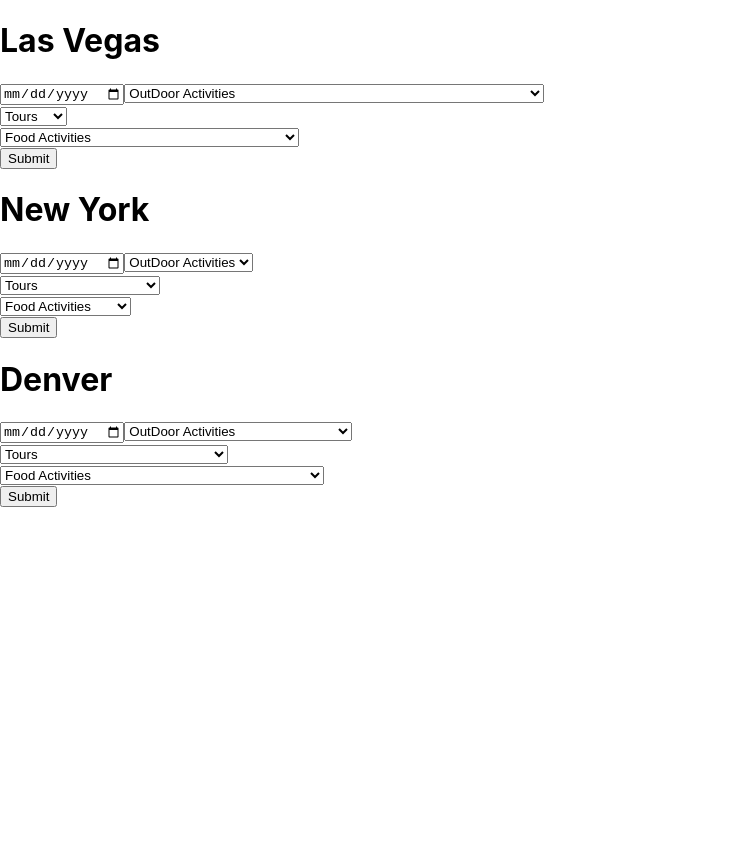
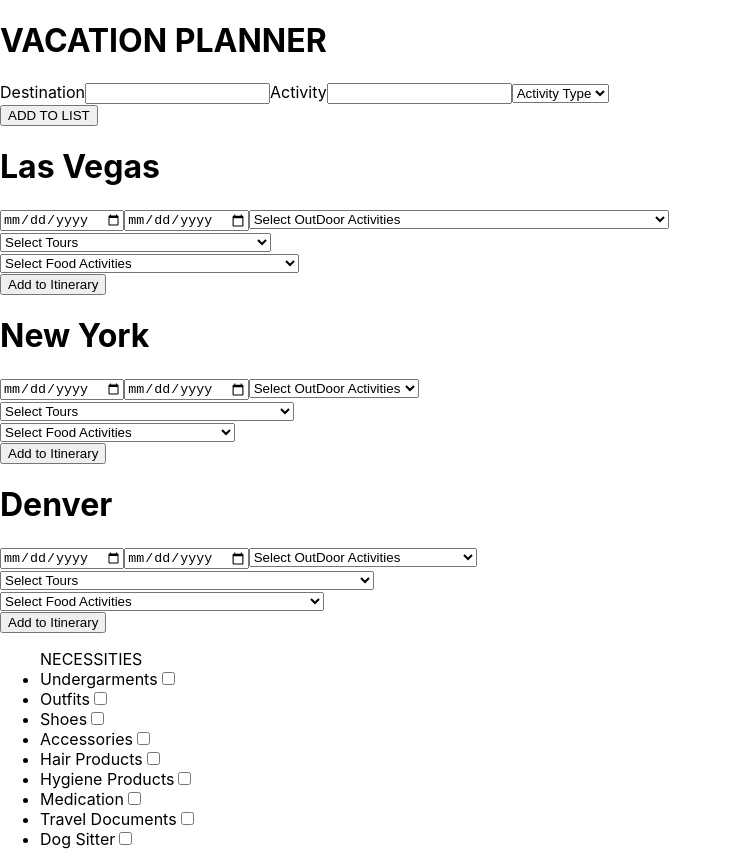
Before and after one commit to CoderGirlKenya/Travel-Itinerary, a React (Create React App) app in the folder OneDrive/Desktop/Front-End/travel-itinerary/: page / in a window 1280 px wide. Shown: the whole page, without its empty margins (0-732 px from the left). Before the commit the page ends 800 px from the top, so only its background shows below. Built offline with nearby package versions, Linux system fonts and the light colour scheme.

Commit message:
added necessities

```diff
--- a/OneDrive/Desktop/Front-End/travel-itinerary/src/App.js
+++ b/OneDrive/Desktop/Front-End/travel-itinerary/src/App.js
@@ -1,52 +1,65 @@
-import logo from './logo.svg';
 import './App.css';
 import Activities from './components/Activities';
+import Necessities from './components/Necessities';
+import NewActivity from './components/NewActivity/NewActivity';
+import React from 'react';
+
 
 function App() {
   const activities = [
     {
       destination: "Las Vegas",
-      outdoors : "Marvel Avengers S.T.A.T.I.O.N at Treasure Island Hotel and Casino",
-      tours :  "atv tour",
-      food : "Downtown Vegas Sightseeing and Foodie Tour",
+      outdoors : ["Marvel Avengers S.T.A.T.I.O.N at Treasure Island Hotel and Casino","Madam Toussauds with Gondola Boat Ride", "Shark Reef at Mandalay Bay Hotel and Casino"],
+      tours : ["ATV Tour","Grand Canyon West Rim Bus Tour","Las Vegas Strip Highlights Helicopter Tour", "Big Bus Las Vegas Hop-on Hop-off Open Top Tour"],
+      food : ["Downtown Vegas Sightseeing and Foodie Tour"],
 
     },
     {
       destination : "New York",
-      outdoors : "Bronx Zoo",
-      tours :  "7 Hours Boroughs Tour",
-      food : "Taste of NYC Tour",
+      outdoors : ["Bronx Zoo"],
+      tours :  ["7 Hours Boroughs Tour","Circle Line Complete Manhattan Island Cruise", "Big Bus Hop on and off Tour"],
+      food : ["Taste of NYC Tour","New York Premier Dinner Cruise","Chinatown and Little Italy Food Fest"],
 
     },
     {
       destination: "Denver",
-      outdoors :  "Beyond Light Show and Meditation",
-      tours :  "Whiskey, History and Outlaws Tour",
-      food : "The Dinner Detective Murder Mystery Dinner Show",
+      outdoors :  ["Beyond Light Show and Meditation","Rocky Mountain Ziplining"],
+      tours : [ "Whiskey, History and Outlaws Tour", "Small Group Tour of Pike Peak and the Garden of the Gods"],
+      food : ["The Dinner Detective Murder Mystery Dinner Show"],
 
     }
   ]
+    const addNewVacationHandler = activities =>{
+      console.log(activities)
+    }
+
 
   return (
     <div>
+
+      <NewActivity onAddVacation = {addNewVacationHandler}/>
       <Activities
-          destination={activities[0].destination}
-          outdoors= {activities[0].outdoors}
-          tours={activities[0].tours}
-          food ={activities[0].food}>
+    destination = {activities[0].destination}
+      outdoors = {activities[0].outdoors}
+      tours = {activities[0].tours}
+      food = {activities[0].food}>
       </Activities>
       <Activities
-          destination={activities[1].destination}
-          outdoors= {activities[1].outdoors}
-          tours={activities[1].tours}
-          food ={activities[1].food}>
+      destination = {activities[1].destination}
+      outdoors = {activities[1].outdoors}
+      tours = {activities[1].tours}
+      food = {activities[1].food}>
       </Activities>
       <Activities
-          destination={activities[2].destination}
-          outdoors= {activities[2].outdoors}
-          tours={activities[2].tours}
-          food ={activities[2].food}>
+      destination = {activities[2].destination}
+      outdoors = {activities[2].outdoors}
+      tours = {activities[2].tours}
+      food = {activities[2].food}>
       </Activities>
+
+
+      <Necessities></Necessities>
+
     </div>
   );
 }
--- a/OneDrive/Desktop/Front-End/travel-itinerary/src/components/Activities.js
+++ b/OneDrive/Desktop/Front-End/travel-itinerary/src/components/Activities.js
@@ -1,49 +1,42 @@
+//import React, { useState } from 'react';
 import './Activities.css';
+import React from 'react';
 
-function Activities(props) {
-       const activitiesDestination = "Las Vegas";
-       const activitiesOutdoors = "Marvel Avengers S.T.A.T.I.O.N at Treasure Island Hotel and Casino";
-       const activitesTours = "atv tour";
-       const activitiesFood = "Downtown Vegas Sightseeing and Foodie Tour";
+const Activities=(props) =>{
 
-//    const lasVegas = [];
 
-//     let outdoors = ["Madam Toussauds with Gondola Boat Ride", "Shark Reef at Mandalay Bay Hotel and Casino", "Marvel Avengers S.T.A.T.I.O.N at Treasure Island Hotel and Casino"]
 
-//     let tours = ["atv tour", "Grand Canyon West Rim Bus Tour","Las Vegas Strip Highlights Helicopter Tour", "Big Bus Las Vegas Hop-on Hop-off Open Top Tour"]
-
-//     let food = ["Downtown Vegas Sightseeing and Foodie Tour"]
-
-//     lasVegas.push(outdoors, tours, food)
-
-    return (
+       return(
         <div>
-            <h1>{props.destination}</h1>
+        <h1>{props.destination}</h1>
             <div>
             <input type="date" name="travelDate"/>
+            <input type="date" name="travelReturnDate"/>
             <select name = "outdoors">
-                <option value = ''> OutDoor Activities</option>
-                <option value = "1" > {props.outdoors} </option>
-                {/* <option value = "2">{LasVegas.outdoors[1]}</option>
-                <option value = "3">{LasVegas.outdoors[2]}</option> */}
+                <option value = ''> Select OutDoor Activities</option>
+                <option value = "1" > {props.outdoors[0]} </option>
+                <option value = "2" > {props.outdoors[1]} </option>
+                <option value = "3" > {props.outdoors[2]} </option>
             </select>
 
             </div>
-            <div>
-            <select name = "tours">
-                <option value = ''> Tours</option>
-                <option value = "1">{props.tours}</option>
-                {/* <option value = "2">{LasVegas.tours[1]}</option>
-                <option value = "3">{LasVegas.tours[2]}</option> */}
-            </select>
+            <div >
+                <select name = "tours">
+                <option value = ''>Select Tours</option>
+                <option value = "1">{props.tours[0]}</option>
+                <option value = "2">{props.tours[1]}</option>
+                <option value = "3">{props.tours[2]}</option>
+                </select>
             </div>
             <div>
                 <select name = "food">
-                <option value = ''>Food Activities</option>
-                <option value = "1">{props.food}</option>
+                <option value = ''>Select Food Activities</option>
+                <option value = "1">{props.food[0]}</option>
+                <option value = "2">{props.food[1]}</option>
+                <option value = "3">{props.food[2]}</option>
                 </select>
             </div>
-            <button>Submit</button>
+            <button>Add to Itinerary</button>
         </div>
     )
 }
--- /dev/null
+++ b/OneDrive/Desktop/Front-End/travel-itinerary/src/components/Necessities.js
@@ -0,0 +1,22 @@
+const Necessities=()=>{
+
+    return(
+        <div>
+
+            <ul> NECESSITIES
+                <li>Undergarments<input type = "checkbox"></input></li>
+                <li>Outfits<input type = "checkbox"></input></li>
+                <li>Shoes<input type = "checkbox"></input></li>
+                <li>Accessories<input type = "checkbox"></input></li>
+                <li>Hair Products<input type = "checkbox"></input></li>
+                <li>Hygiene Products<input type = "checkbox"></input></li>
+                <li>Medication<input type = "checkbox"></input></li>
+                <li>Travel Documents<input type = "checkbox" ></input></li>
+                <li>Dog Sitter<input type = "checkbox"></input></li>
+
+            </ul>
+        </div>
+    )
+}
+
+export default Necessities;
--- /dev/null
+++ b/OneDrive/Desktop/Front-End/travel-itinerary/src/components/NewActivity/NewActivity.js
@@ -0,0 +1,17 @@
+import NewActivityForm from "./NewActivityForm"
+
+const NewActivity = () =>{
+
+
+    // const saveActivityDataHandler = (enteredActivityData) =>{
+    //     const activityData = {
+    //         ...enteredActivityData
+    //     };
+    //     console.log(activityData);
+
+    return (
+        <div ><NewActivityForm/></div>
+    )
+};
+
+export default NewActivity;
--- /dev/null
+++ b/OneDrive/Desktop/Front-End/travel-itinerary/src/components/NewActivity/NewActivityForm.js
@@ -0,0 +1,78 @@
+import React, { useState } from "react";
+
+
+
+const NewActivityForm = (props) =>{
+
+const [userInput, setUserInput] = useState ({
+    enteredDestination: '',
+    enteredActivity: '',
+    selectedType: '',
+})
+// const [enteredDestination, setEnteredDestination] = useState ('');
+// const [enteredActivity,setEnteredActivity] = useState ('');
+// const [selectedType, setSelectedType] = useState ('');
+
+
+//    const destinationChangeHandler = (event) =>{
+//     setEnteredDestination(event.target.value);
+//     console.log(event.target.value)
+//     event.target.value = newDestination;
+//     }
+
+    // const activityChangeHandler = (event) => {
+    //     setEnteredActivity(event.target.value);
+    //     console.log(event.target.value);
+    //     event.target.value = newActivity;
+    // };
+
+    // const typeChangeHandler = (event) => {
+    //     setSelectedType(event.target.value)
+    //     event.target.value = newType;
+    // };
+
+    const submitForm = (event) =>{
+        event.preventDefault();
+
+        setUserInput ({
+            enteredDestination : event.target.value,
+            enteredActivity : event.target.value,
+            selectedType: event.target.value,
+            ...userInput,
+        })
+
+          console.log(setUserInput);
+
+        // //props.onSaveActivityData(activityData);
+        // setEnteredDestination('');
+        // setEnteredActivity('');
+        // setSelectedType('');
+    }
+    return (
+<form onSubmit = {submitForm}>
+<div>
+        <h1>VACATION PLANNER</h1>
+        <label>Destination
+        <input  type = "text"/>
+        </label>
+
+        <label>Activity
+        <input type = "text" />
+        <select >
+            <option value = "">Activity Type</option>
+            <option value = "1">OutDoor</option>
+            <option value = "2">Tour</option>
+            <option value = "3">Food</option>
+        </select>
+        </label>
+        </div>
+        <div>
+        <button onClick ={submitForm} >ADD TO LIST</button>
+        </div>
+
+        </form>
+
+    )
+}
+
+export default NewActivityForm;
```
Also changed, not shown: OneDrive/Desktop/Front-End/travel-itinerary/src/destinations.txt. Lines whose indentation alone changed are shown as unchanged.
